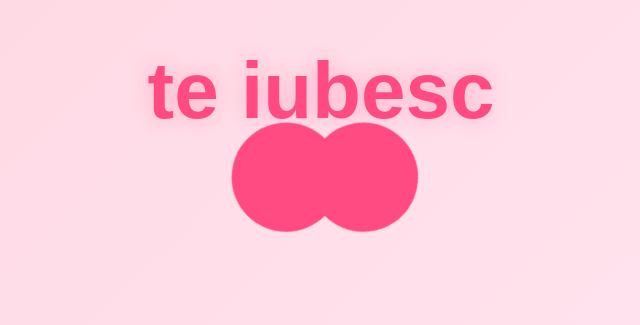
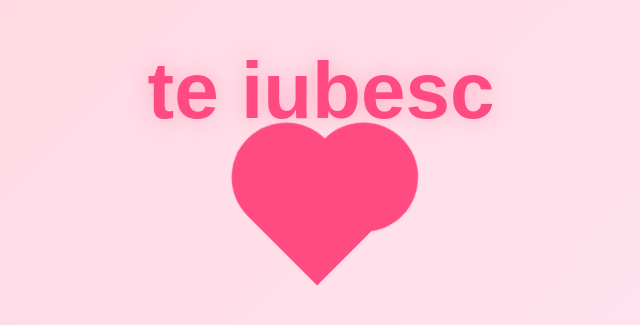
Before and after one commit to yannis060/yannis060.github.io, a plain HTML site: page index.html in a window 1280 px wide. Shown: the part 249-574 px from the top of the page, without its empty margins (319-959 px from the left). Drawn offline with Linux system fonts and the light colour scheme.

Commit message:
Update index.html

```diff
--- a/index.html
+++ b/index.html
@@ -29,6 +29,7 @@
         height: 90px;
         margin-top: 30px;
         transform: rotate(-45deg);
+        background: #ff4b81;
         animation: pulse 1.5s infinite;
       }
 
@@ -53,13 +54,23 @@
       }
 
       @keyframes pulse {
-        0%, 100% { transform: scale(1) rotate(-45deg); }
-        50% { transform: scale(1.1) rotate(-45deg); }
+        0%, 100% {
+          transform: scale(1) rotate(-45deg);
+        }
+        50% {
+          transform: scale(1.1) rotate(-45deg);
+        }
       }
 
       @keyframes fadeIn {
-        from { opacity: 0; transform: translateY(20px); }
-        to { opacity: 1; transform: translateY(0); }
+        from {
+          opacity: 0;
+          transform: translateY(20px);
+        }
+        to {
+          opacity: 1;
+          transform: translateY(0);
+        }
       }
     </style>
   </head>
```
